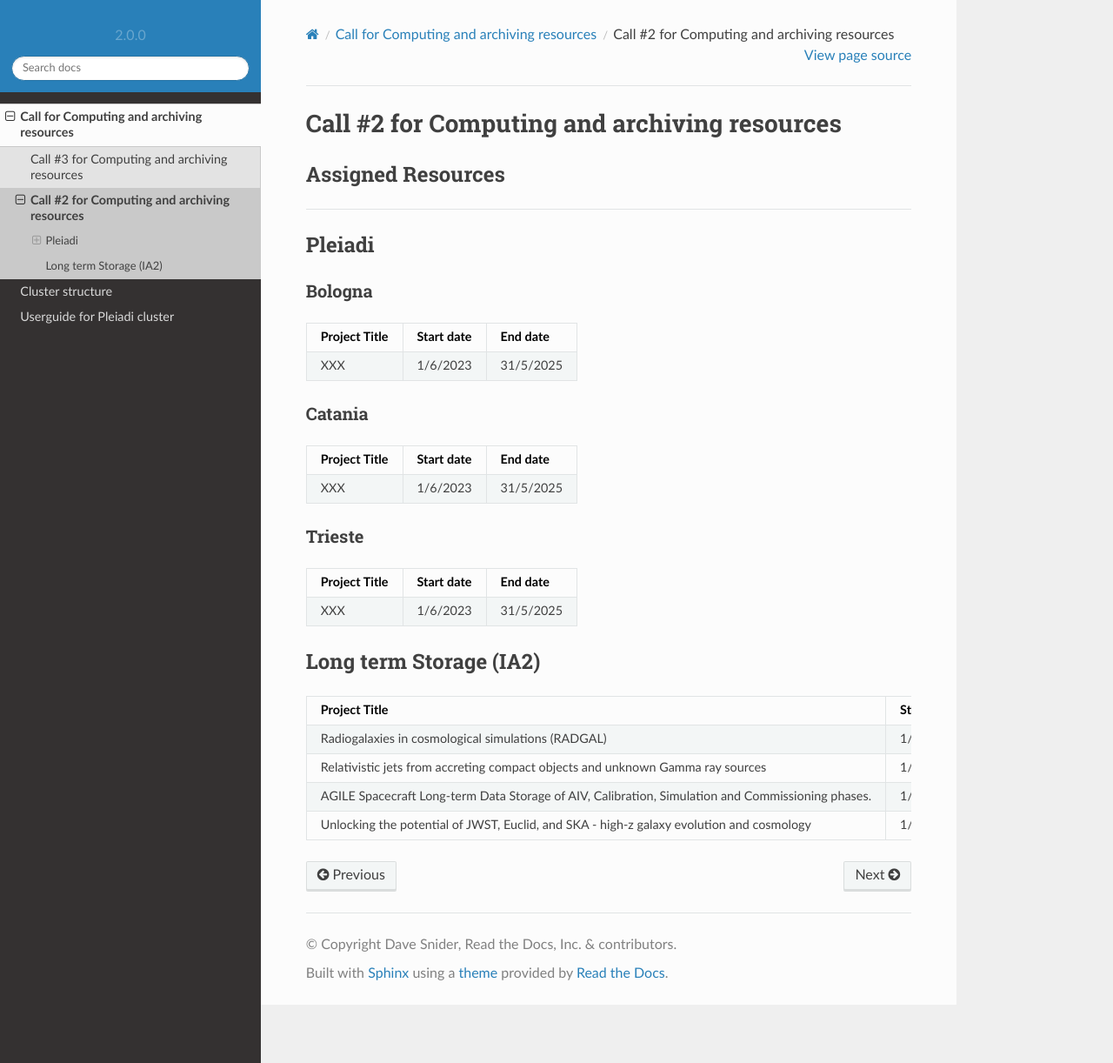
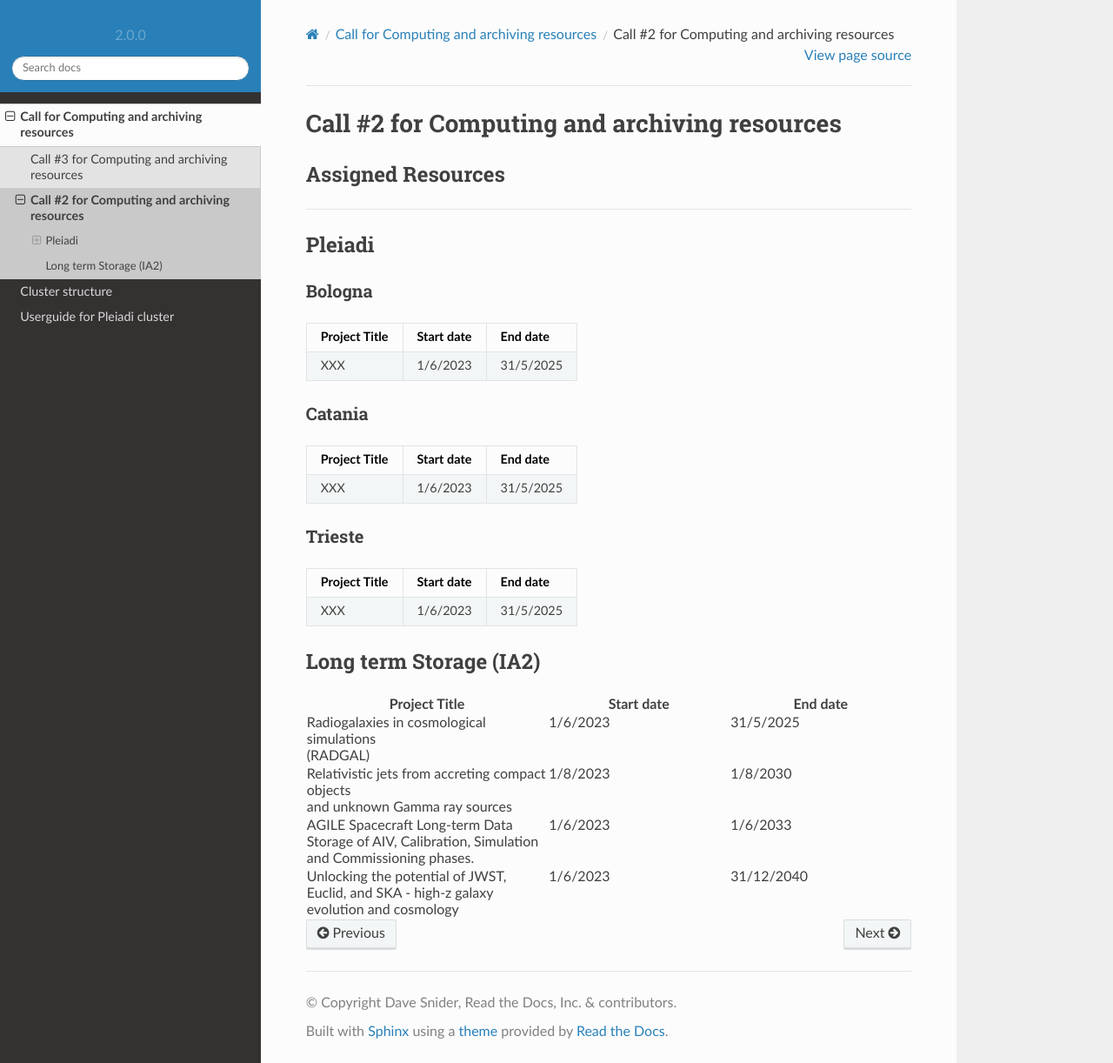
Before and after one commit to fvitello/pleiadi-doc, a Sphinx documentation site: the page built from docs/call/call2.rst, in a window 1280 px wide and 1222 px high. Shown: the whole window at 87% size. Built offline with Sphinx 7.4.7 and the Read the Docs theme 2.0.0, drawn with Linux system fonts in a browser that asks for light colours; pages that are not in the unit, such as notebooks, are missing from menus.

Commit message:
Update call2.rst

```diff
--- a/docs/call/call2.rst
+++ b/docs/call/call2.rst
@@ -41,18 +41,37 @@ Long term Storage (IA2)
 *********
 
 
-+------------------------------------------------------+------------+------------+
-| Project Title                                        | Start date | End date   |
-+======================================================+============+============+
-| Radiogalaxies in cosmological simulations            | 1/6/2023   | 31/5/2025  |
-| (RADGAL)                                             |            |            |
-+------------------------------------------------------+------------+------------+
-| Relativistic jets from accreting compact objects     | 1/8/2023   | 1/8/2030   |
-| and unknown Gamma ray sources                        |            |            |
-+------------------------------------------------------+------------+------------+
-| AGILE Spacecraft Long-term Data Storage of AIV,      | 1/6/2023   | 1/6/2033   |
-| Calibration, Simulation and Commissioning phases.    |            |            |
-+------------------------------------------------------+------------+------------+
-| Unlocking the potential of JWST, Euclid, and SKA -   | 1/6/2023   | 31/12/2040 |
-| high-z galaxy evolution and cosmology                |            |            |
-+------------------------------------------------------+------------+------------+
+.. raw:: html
+
+   <table>
+       <colgroup>
+           <col style="width: 40%">
+           <col style="width: 30%">
+           <col style="width: 30%">
+       </colgroup>
+       <tr>
+           <th>Project Title</th>
+           <th>Start date</th>
+           <th>End date</th>
+       </tr>
+       <tr>
+           <td>Radiogalaxies in cosmological simulations <br>(RADGAL)</td>
+           <td>1/6/2023</td>
+           <td>31/5/2025</td>
+       </tr>
+       <tr>
+           <td>Relativistic jets from accreting compact objects <br>and unknown Gamma ray sources</td>
+           <td>1/8/2023</td>
+           <td>1/8/2030</td>
+       </tr>
+       <tr>
+           <td>AGILE Spacecraft Long-term Data Storage of AIV, Calibration, Simulation and Commissioning phases.</td>
+           <td>1/6/2023</td>
+           <td>1/6/2033</td>
+       </tr>
+       <tr>
+           <td>Unlocking the potential of JWST, Euclid, and SKA - high-z galaxy evolution and cosmology</td>
+           <td>1/6/2023</td>
+           <td>31/12/2040</td>
+       </tr>
+   </table>
```
